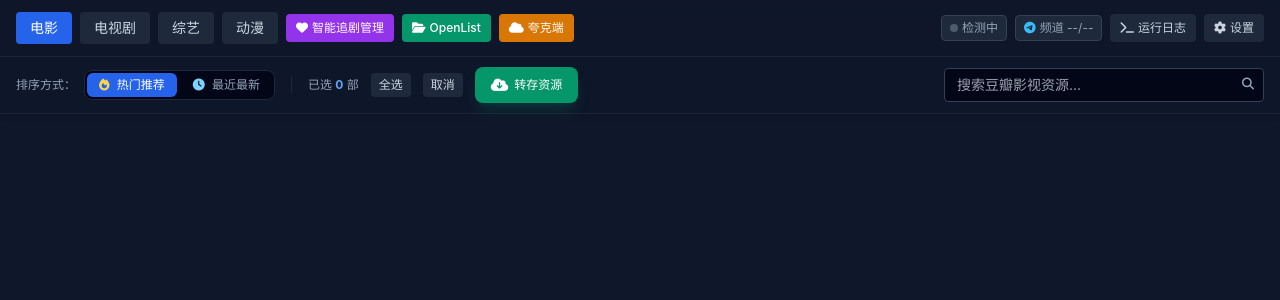
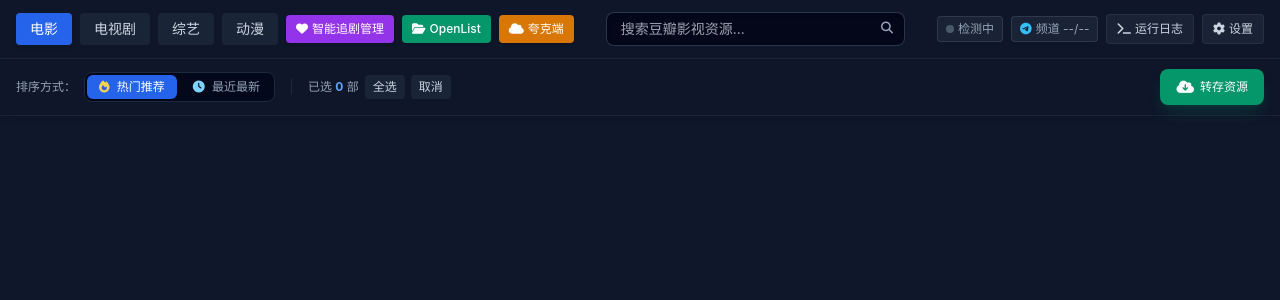
Before and after one commit to rinzaki007/DouQuarkHub, a Python web app: template templates/index.html in a window 1280 px wide. Shown: the top 300 px of the page. Run offline with Jinja, Linux system fonts and the light colour scheme; the template is opened without the code that fills it, so the values that code supplies are empty; some libraries are stand-ins or nearby versions.

Commit message:
Update index.html

```diff
--- a/templates/index.html
+++ b/templates/index.html
@@ -10,57 +10,67 @@
 </head>
 <body class="min-h-screen flex flex-col">
 
-    <!-- 顶栏：左侧分类与功能，右侧系统状态与设置（吸顶） -->
-    <header class="bg-slate-900 border-b border-slate-800 sticky top-0 z-40 px-4 py-3">
+    <!-- 顶栏：左侧分类/功能，中间搜索框，右侧系统状态与设置（吸顶 + 毛玻璃） -->
+    <header class="bg-slate-900/80 backdrop-blur-md border-b border-slate-800/80 sticky top-0 z-40 px-4 py-3">
         <div class="max-w-7xl mx-auto flex items-center justify-between gap-4">
 
             <!-- 左侧：分类与功能入口 -->
             <div class="flex items-center space-x-2 shrink-0">
-                <button onclick="changeTag('电影')" class="nav-tag px-3.5 py-1.5 rounded text-sm font-medium transition bg-blue-600 text-white" data-tag="电影">电影</button>
-                <button onclick="changeTag('电视剧')" class="nav-tag px-3.5 py-1.5 rounded text-sm font-medium transition bg-slate-800 text-slate-300 hover:bg-slate-700" data-tag="电视剧">电视剧</button>
-                <button onclick="changeTag('综艺')" class="nav-tag px-3.5 py-1.5 rounded text-sm font-medium transition bg-slate-800 text-slate-300 hover:bg-slate-700" data-tag="综艺">综艺</button>
-                <button onclick="changeTag('动漫')" class="nav-tag px-3.5 py-1.5 rounded text-sm font-medium transition bg-slate-800 text-slate-300 hover:bg-slate-700" data-tag="动漫">动漫</button>
+                <button onclick="changeTag('电影')" class="nav-tag px-3.5 py-1.5 rounded text-sm font-medium transition bg-blue-600 text-white shadow-md" data-tag="电影">电影</button>
+                <button onclick="changeTag('电视剧')" class="nav-tag px-3.5 py-1.5 rounded text-sm font-medium transition bg-slate-800/80 text-slate-300 hover:bg-slate-700" data-tag="电视剧">电视剧</button>
+                <button onclick="changeTag('综艺')" class="nav-tag px-3.5 py-1.5 rounded text-sm font-medium transition bg-slate-800/80 text-slate-300 hover:bg-slate-700" data-tag="综艺">综艺</button>
+                <button onclick="changeTag('动漫')" class="nav-tag px-3.5 py-1.5 rounded text-sm font-medium transition bg-slate-800/80 text-slate-300 hover:bg-slate-700" data-tag="动漫">动漫</button>
 
-                <button onclick="openChaseModal()" class="px-2.5 py-1.5 rounded text-xs font-medium bg-purple-600 hover:bg-purple-500 text-white transition flex items-center gap-1">
+                <button onclick="openChaseModal()" class="px-2.5 py-1.5 rounded text-xs font-medium bg-purple-600 hover:bg-purple-500 text-white transition flex items-center gap-1 shadow">
                     <i class="fa-solid fa-heart"></i> 智能追剧管理
                 </button>
-                <a href="/openlist" target="_blank" class="px-2.5 py-1.5 rounded text-xs font-medium bg-emerald-600 hover:bg-emerald-500 text-white transition flex items-center gap-1">
+                <a href="/openlist" target="_blank" class="px-2.5 py-1.5 rounded text-xs font-medium bg-emerald-600 hover:bg-emerald-500 text-white transition flex items-center gap-1 shadow">
                     <i class="fa-solid fa-folder-open"></i> OpenList
                 </a>
-                <a href="https://pan.quark.cn" target="_blank" class="px-2.5 py-1.5 rounded text-xs font-medium bg-amber-600 hover:bg-amber-500 text-white transition flex items-center gap-1">
+                <a href="https://pan.quark.cn" target="_blank" class="px-2.5 py-1.5 rounded text-xs font-medium bg-amber-600 hover:bg-amber-500 text-white transition flex items-center gap-1 shadow">
                     <i class="fa-solid fa-cloud"></i> 夸克端
                 </a>
             </div>
 
+            <!-- 中间：搜索框（移至正上方） -->
+            <div class="flex-1 max-w-md mx-4 relative">
+                <input type="text" id="search-input" placeholder="搜索豆瓣影视资源..."
+                       class="w-full bg-slate-950/80 border border-slate-700/80 rounded-lg px-3.5 py-1.5 text-sm text-slate-200 focus:outline-none focus:border-blue-500 shadow-inner"
+                       onkeydown="if(event.key==='Enter') doSearch()">
+                <button onclick="doSearch()" class="absolute right-3 top-2 text-slate-400 hover:text-white text-xs">
+                    <i class="fa-solid fa-magnifying-glass"></i>
+                </button>
+            </div>
+
             <!-- 右侧：Cookie状态、频道检测、运行日志、设置 -->
             <div class="flex items-center space-x-2 shrink-0">
-                <div id="cookie-status-badge" class="px-2 py-1 text-xs rounded bg-slate-800 text-slate-400 border border-slate-700 flex items-center gap-1">
+                <div id="cookie-status-badge" class="px-2 py-1 text-xs rounded bg-slate-800/80 text-slate-400 border border-slate-700/80 flex items-center gap-1">
                     <span class="w-2 h-2 rounded-full bg-slate-500 animate-pulse"></span>
                     <span>检测中</span>
                 </div>
-                <div id="channel-status-badge" class="px-2 py-1 text-xs rounded bg-slate-800 text-slate-400 border border-slate-700 flex items-center gap-1">
+                <div id="channel-status-badge" class="px-2 py-1 text-xs rounded bg-slate-800/80 text-slate-400 border border-slate-700/80 flex items-center gap-1">
                     <i class="fa-brands fa-telegram text-sky-400"></i>
                     <span id="channel-count-text">频道 --/--</span>
                 </div>
-                <button onclick="toggleLogBox()" class="px-2.5 py-1.5 text-xs bg-slate-800 hover:bg-slate-700 text-slate-300 rounded flex items-center gap-1">
+                <button onclick="toggleLogBox()" class="px-2.5 py-1.5 text-xs bg-slate-800/80 hover:bg-slate-700 text-slate-300 rounded border border-slate-700/50 flex items-center gap-1">
                     <i class="fa-solid fa-terminal"></i> 运行日志
                 </button>
-                <a href="/admin" class="px-2.5 py-1.5 text-xs bg-slate-800 hover:bg-slate-700 text-slate-300 rounded flex items-center gap-1">
+                <a href="/admin" class="px-2.5 py-1.5 text-xs bg-slate-800/80 hover:bg-slate-700 text-slate-300 rounded border border-slate-700/50 flex items-center gap-1">
                     <i class="fa-solid fa-gear"></i> 设置
                 </a>
             </div>
         </div>
     </header>
 
-    <!-- 第二行：排序、已选统计、已放大的转存按钮、搜索框（已设为吸顶固定，不随页面滚动消失） -->
-    <div class="bg-slate-900/95 backdrop-blur-md border-b border-slate-800/80 px-4 py-2.5 sticky top-[57px] z-30 shadow-md">
+    <!-- 第二行：排序方式与超宽资源选择显示栏（吸顶 + 毛玻璃） -->
+    <div class="bg-slate-900/80 backdrop-blur-md border-b border-slate-800/80 px-4 py-2.5 sticky top-[57px] z-30 shadow-md">
         <div class="max-w-7xl mx-auto flex items-center justify-between gap-4">
 
-            <!-- 左侧：排序方式 + 已选统计 + 加大版转存按钮 -->
-            <div class="flex items-center space-x-4">
-                <div class="flex items-center space-x-2">
+            <!-- 左侧：排序方式 + 已选统计 + 影片名称预览区 + 转存按钮 -->
+            <div class="flex items-center space-x-4 flex-1 overflow-hidden">
+                <div class="flex items-center space-x-2 shrink-0">
                     <span class="text-xs text-slate-400 font-medium">排序方式：</span>
-                    <div class="inline-flex bg-slate-950 p-0.5 rounded-lg border border-slate-800 text-xs gap-1">
+                    <div class="inline-flex bg-slate-950/80 p-0.5 rounded-lg border border-slate-800 text-xs gap-1">
                         <button onclick="changeSort('U')" class="sort-tag px-3 py-1 rounded-md font-medium transition bg-blue-600 text-white shadow" data-sort="U">
                             <i class="fa-solid fa-fire mr-1 text-amber-300"></i> 热门推荐
                         </button>
@@ -70,27 +80,24 @@
                     </div>
                 </div>
 
-                <div class="h-4 w-px bg-slate-800"></div>
+                <div class="h-4 w-px bg-slate-800 shrink-0"></div>
 
-                <div class="flex items-center space-x-3">
-                    <span class="text-xs text-slate-400">已选 <b id="selected-count" class="text-blue-400">0</b> 部</span>
-                    <button onclick="selectAll(true)" class="px-2 py-1 text-xs bg-slate-800 hover:bg-slate-700 text-slate-300 rounded">全选</button>
-                    <button onclick="selectAll(false)" class="px-2 py-1 text-xs bg-slate-800 hover:bg-slate-700 text-slate-300 rounded">取消</button>
+                <div class="flex items-center space-x-3 flex-1 overflow-hidden">
+                    <div class="flex items-center space-x-1.5 shrink-0">
+                        <span class="text-xs text-slate-400">已选 <b id="selected-count" class="text-blue-400">0</b> 部</span>
+                        <button onclick="selectAll(true)" class="px-2 py-1 text-xs bg-slate-800/80 hover:bg-slate-700 text-slate-300 rounded">全选</button>
+                        <button onclick="selectAll(false)" class="px-2 py-1 text-xs bg-slate-800/80 hover:bg-slate-700 text-slate-300 rounded">取消</button>
+                    </div>
 
-                    <!-- 🚀 转存资源按钮已做大，更醒目 -->
-                    <button onclick="batchTransfer()" class="px-4 py-2 text-xs bg-emerald-600 hover:bg-emerald-500 text-white rounded-lg font-medium flex items-center gap-1.5 shadow-lg shadow-emerald-600/20 transition">
-                        <i class="fa-solid fa-cloud-arrow-down text-sm"></i> 转存资源
-                    </button>
+                    <!-- 资源名称预览显示区（空间更宽敞） -->
+                    <div id="selected-titles-preview" class="flex items-center gap-1.5 overflow-hidden text-xs flex-1"></div>
                 </div>
             </div>
 
-            <!-- 右侧：搜索框 -->
-            <div class="w-full max-w-xs relative">
-                <input type="text" id="search-input" placeholder="搜索豆瓣影视资源..."
-                       class="w-full bg-slate-950 border border-slate-700 rounded px-3 py-1.5 text-sm text-slate-200 focus:outline-none focus:border-blue-500"
-                       onkeydown="if(event.key==='Enter') doSearch()">
-                <button onclick="doSearch()" class="absolute right-2.5 top-2 text-slate-400 hover:text-white text-xs">
-                    <i class="fa-solid fa-magnifying-glass"></i>
+            <!-- 右侧：放大版转存资源按钮 -->
+            <div class="shrink-0">
+                <button onclick="batchTransfer()" class="px-4 py-2 text-xs bg-emerald-600 hover:bg-emerald-500 text-white rounded-lg font-medium flex items-center gap-1.5 shadow-lg shadow-emerald-600/20 transition">
+                    <i class="fa-solid fa-cloud-arrow-down text-sm"></i> 转存资源
                 </button>
             </div>
 
@@ -215,9 +222,9 @@
         </div>
     </div>
 
-    <!-- 底部固定实时日志面板 -->
-    <div id="log-panel" class="fixed bottom-0 left-0 right-0 z-50 bg-slate-950 border-t border-slate-800 shadow-2xl transition-all duration-300 hidden">
-        <div class="flex items-center justify-between px-4 py-2 bg-slate-900 border-b border-slate-800">
+    <!-- 底部固定实时日志面板（毛玻璃效果） -->
+    <div id="log-panel" class="fixed bottom-0 left-0 right-0 z-50 bg-slate-950/85 backdrop-blur-md border-t border-slate-800 shadow-2xl transition-all duration-300 hidden">
+        <div class="flex items-center justify-between px-4 py-2 bg-slate-900/90 border-b border-slate-800">
             <div class="flex items-center gap-2 text-xs text-slate-300 font-medium">
                 <span class="w-2 h-2 rounded-full bg-emerald-500 animate-pulse"></span>
                 <span>实时转存运行日志</span>
```
